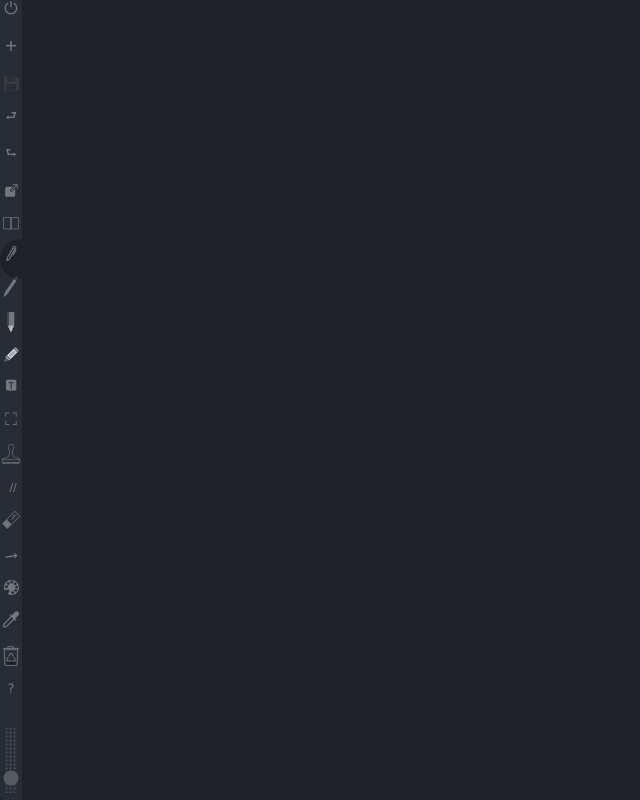
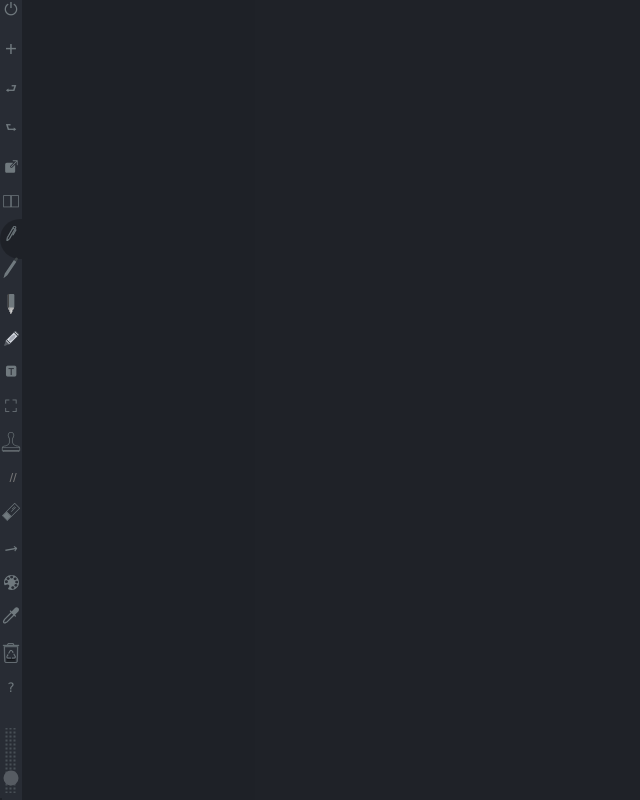
Before and after one commit to petarsladojevic/paper, a plain HTML site: page index.html in a window 1280 px wide. Shown: the whole page, without its empty margins (0-640 px from the left). Drawn offline with Linux system fonts and the light colour scheme.

Commit message:
Update index.html

```diff
--- a/index.html
+++ b/index.html
@@ -23,7 +23,7 @@
     <div class="sidebar">
        <div class="power clicker"    title="RELOAD" >⏻</div>
        <form> <input type="file" id="readFile"  class="new clicker" value="+" accept="image/*, text/*" /></form>
-       <div class="save clicker back-face disabled"   title="SAVE" ></div>
+       <!--<div class="save clicker back-face disabled"   title="SAVE" ></div>-->
        <div class="undo clicker"     title="UNDO" >⮐</div>
        <div class="redo clicker"     title="REDO" >⮑</div>
        <div class="export clicker back-face"   title="EXPORT"></div>
```
